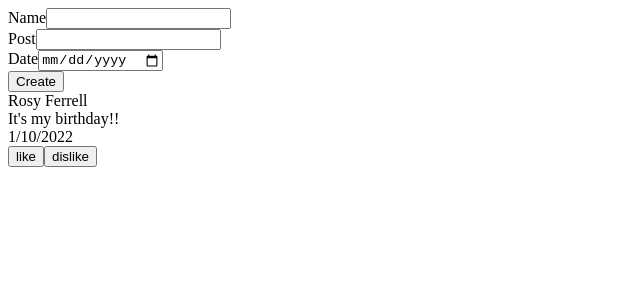
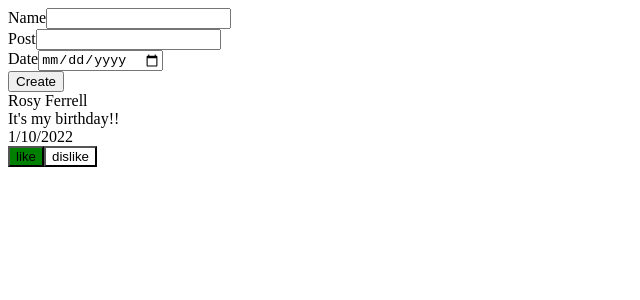
Before and after one commit to Rosy24dr/SocialFeedProject, a React (Create React App) app: page / in a window 1280 px wide. Shown: the top 300 px of the page, without its empty margins (0-640 px from the left). Built offline with nearby package versions, Linux system fonts and the light colour scheme.

Commit message:
Created the button toggle. Still needs some work.

```diff
--- a/package.json
+++ b/package.json
@@ -3,6 +3,7 @@
   "version": "0.1.0",
   "private": true,
   "dependencies": {
+    "@mui/icons-material": "^5.6.2",
     "@testing-library/jest-dom": "^5.16.4",
     "@testing-library/react": "^13.1.1",
     "@testing-library/user-event": "^13.5.0",
--- a/src/Components/Button/Button.css
+++ b/src/Components/Button/Button.css
@@ -1,3 +1,7 @@
-.button{
-    color: yellow;
+.active{
+    background-color: green;
 }
+
+.inactive{
+    background-color: white;
+}
--- a/src/Components/Button/Button.jsx
+++ b/src/Components/Button/Button.jsx
@@ -1,19 +1,39 @@
 import React, { useState } from "react";
+import "./Button.css"
 
 const Button = (props) => {
-  const [button, setButton] = useState("inactive");
+    // const [status, setStatus]= useState(true);
+    // const toggle=() =>{
+    //     setStatus(!status)
+    // }
+    // return (
+    //     <div>
+    //       <button onClick={toggle} className={(status ? 'active':"")}>
+    //         {status ? 'like' : 'dislike'}
+    //       </button>
+    //     </div>
+    //   );
+
+
+  const [likeButton, setLikeButton] = useState('active');
+  const [dislikeButton, setDislikeButton] = useState('inactive');
+
+  const toggle=() =>{
+        setLikeButton('inactive')
+        setDislikeButton('active')
+    }
 
   function handleClick() {
-    if (button === "inactive") {
-      setButton("active");
-    } else {
-      setButton("inactive");
+    if (likeButton === "active") {
+      setDislikeButton("inactive");
+    } else if(dislikeButton === "inactive"){
+      setLikeButton("active");
     }
   }
   return (
     <div>
-      <button>like</button>
-      <button>dislike</button>
+      <button className={likeButton} onClick={toggle}>like</button>
+      <button className={dislikeButton} onClick={toggle}>dislike</button>
     </div>
   );
 };
--- a/src/Components/Post/Post.jsx
+++ b/src/Components/Post/Post.jsx
@@ -1,5 +1,5 @@
 import React from "react";
-import Button from "../Button/Button";
+import Button from "../Button/Button"
 import DisplayPosts from "../DisplayPosts/DisplayPosts";
 
 const Post = (props) => {
@@ -7,7 +7,7 @@ const Post = (props) => {
     return (
       <div>
         <DisplayPosts name={post.name} post={post.post} date={post.date} />
-        <Button onClick={props.handleClick}>{props.like}</Button>
+        <Button className="button" onClick={props.handleClick}></Button>
       </div>
     );
   });
```
Also changed, not shown: src/Components/Post/post.css (added), 1 other file (tests, documents, lock files or other folders).
